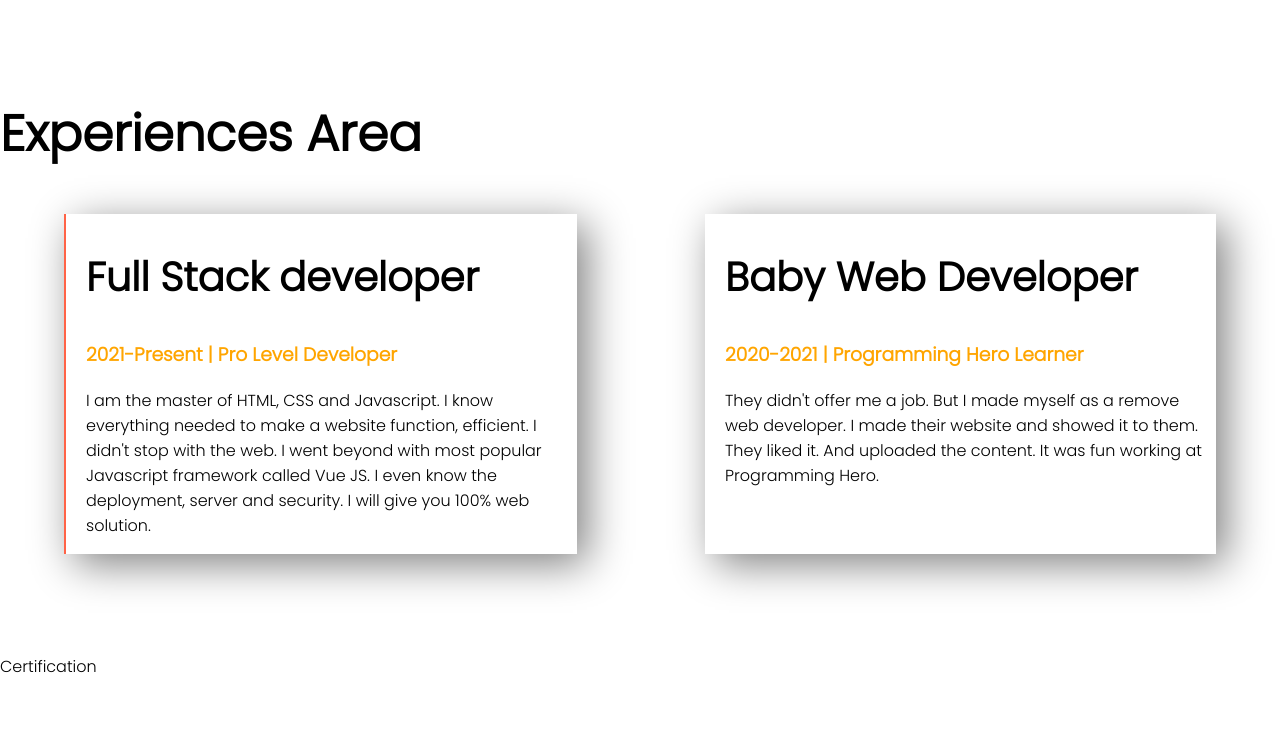
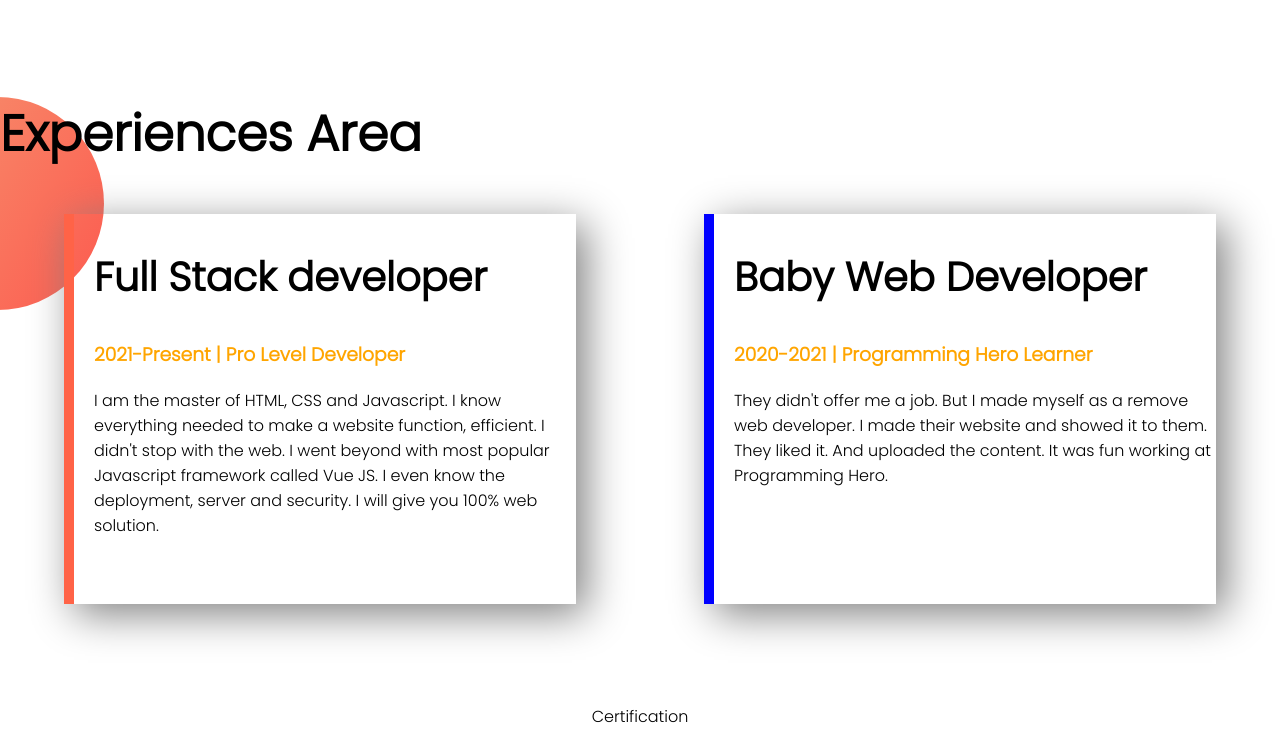
Before and after one commit to nasim599/Developer-Portfolio, a plain HTML site: page index.html in a window 1280 px wide. Shown: the part 1012-1741 px from the top of the page. Before the commit the page ends 1691 px from the top, so only its background shows below. Drawn offline with Linux system fonts and the light colour scheme.

Commit message:
footer finished

```diff
--- a/index.html
+++ b/index.html
@@ -45,7 +45,7 @@
         </div>
     </section>
 
-    <section>
+    <section class="experience-main">
         <h1>Experiences Area</h1>
         <div class="experience-area">
             <div id="full-stack" class="experiance-items">
--- a/style.css
+++ b/style.css
@@ -54,6 +54,11 @@ h2 {
     color: orange;
 }
 
+.experience-main {
+    background-image: url(images/exp-bg.png);
+    background-repeat: no-repeat;
+}
+
 .experience-area {
     display: flex;
 }
@@ -64,9 +69,18 @@ h2 {
     margin-right: 5%;
     margin-bottom: 100px;
     padding-left: 20px;
+    padding-bottom: 50px;
     box-shadow: 10px 10px 40px gray;
 }
-#full-stack{
-    border-left: 2px solid tomato;
+
+#full-stack {
+    border-left: 10px solid tomato;
 }
-#baby-devo
+
+#baby-devo {
+    border-left: 10px solid blue;
+}
+
+.text {
+    text-align: center;
+}
```
